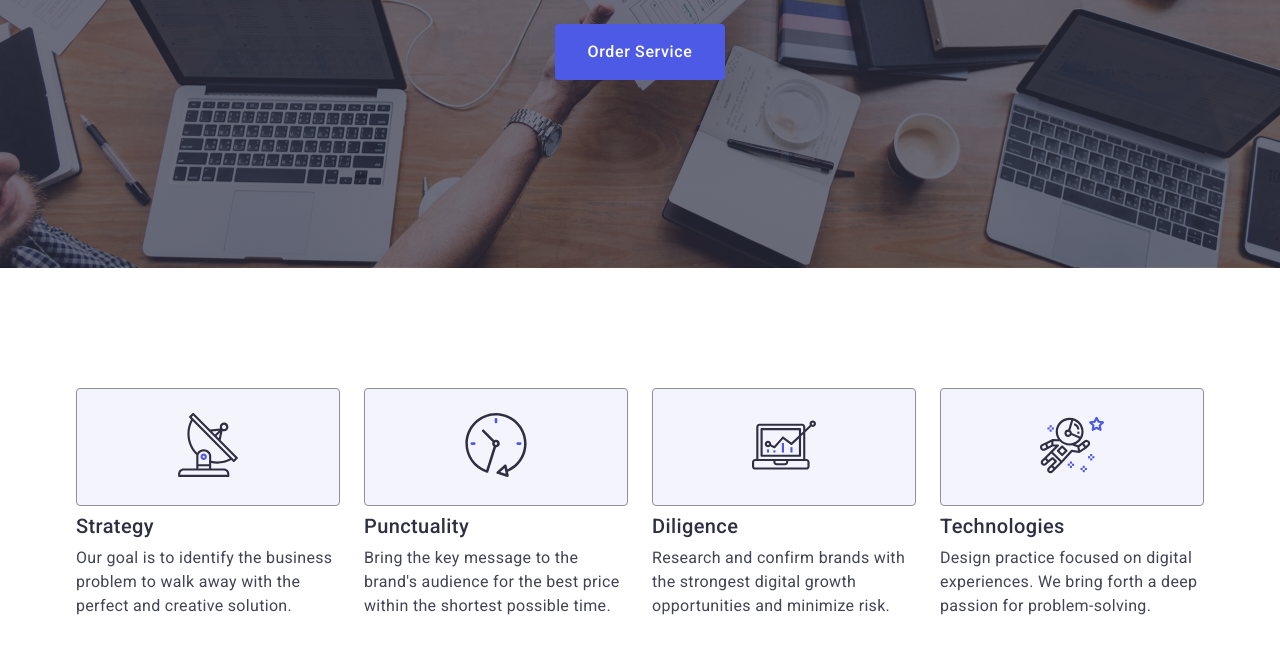
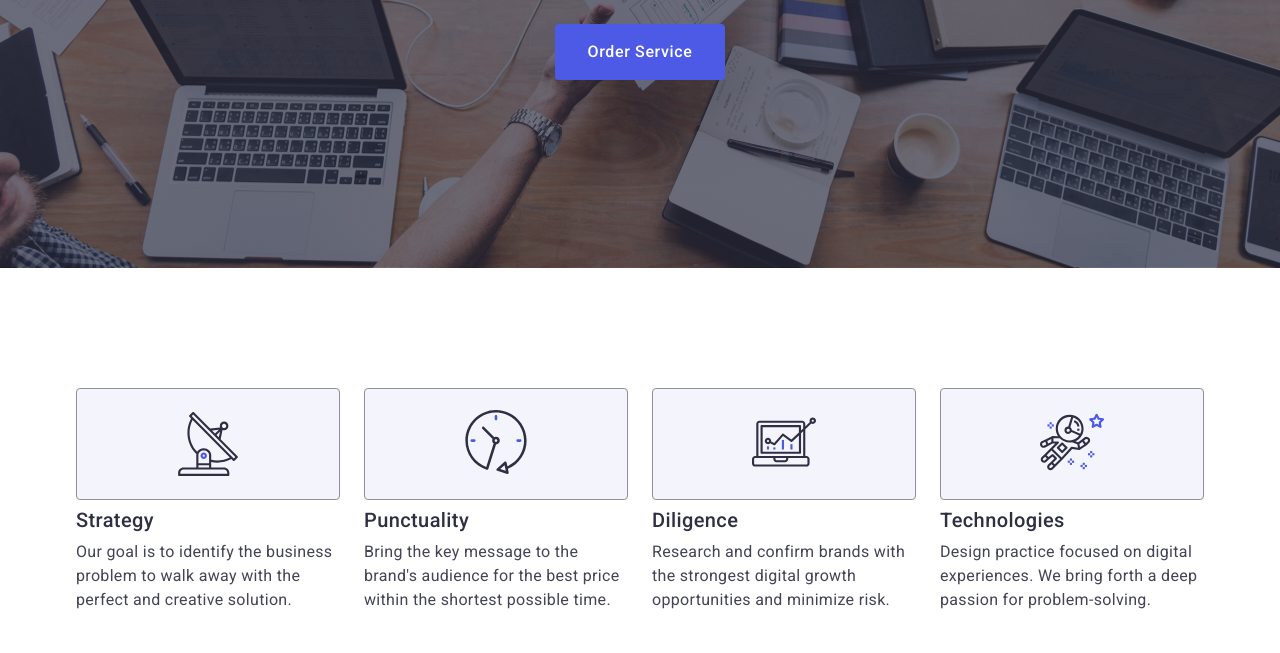
Before and after one commit to VitaliiDevX/goit-markup-hw-04, a plain HTML site: page index.html in a window 1280 px wide. Shown: the part 405-1058 px from the top of the page. Drawn offline with nearby package versions, Linux system fonts and the light colour scheme.

Commit message:
update index.html and styles.css

```diff
--- a/css/styles.css
+++ b/css/styles.css
@@ -227,6 +227,7 @@ img {
   display: flex;
   justify-content: center;
   align-items: center;
+  height: 112px;
   padding: 24px 0;
   margin-bottom: 8px;
 }
--- a/index.html
+++ b/index.html
@@ -53,11 +53,9 @@
           <ul class="features-list">
             <li class="features-item">
               <div class="icon-wrapper">
-                <a>
-                  <svg width="64px" height="64px">
-                    <use href="./images/icons.svg#icon-antenna"></use>
-                  </svg>
-                </a>
+                <svg width="64px" height="64px">
+                  <use href="./images/icons.svg#icon-antenna"></use>
+                </svg>
               </div>
               <h3 class="list-item-title">Strategy</h3>
               <p class="list-item-text">
```
